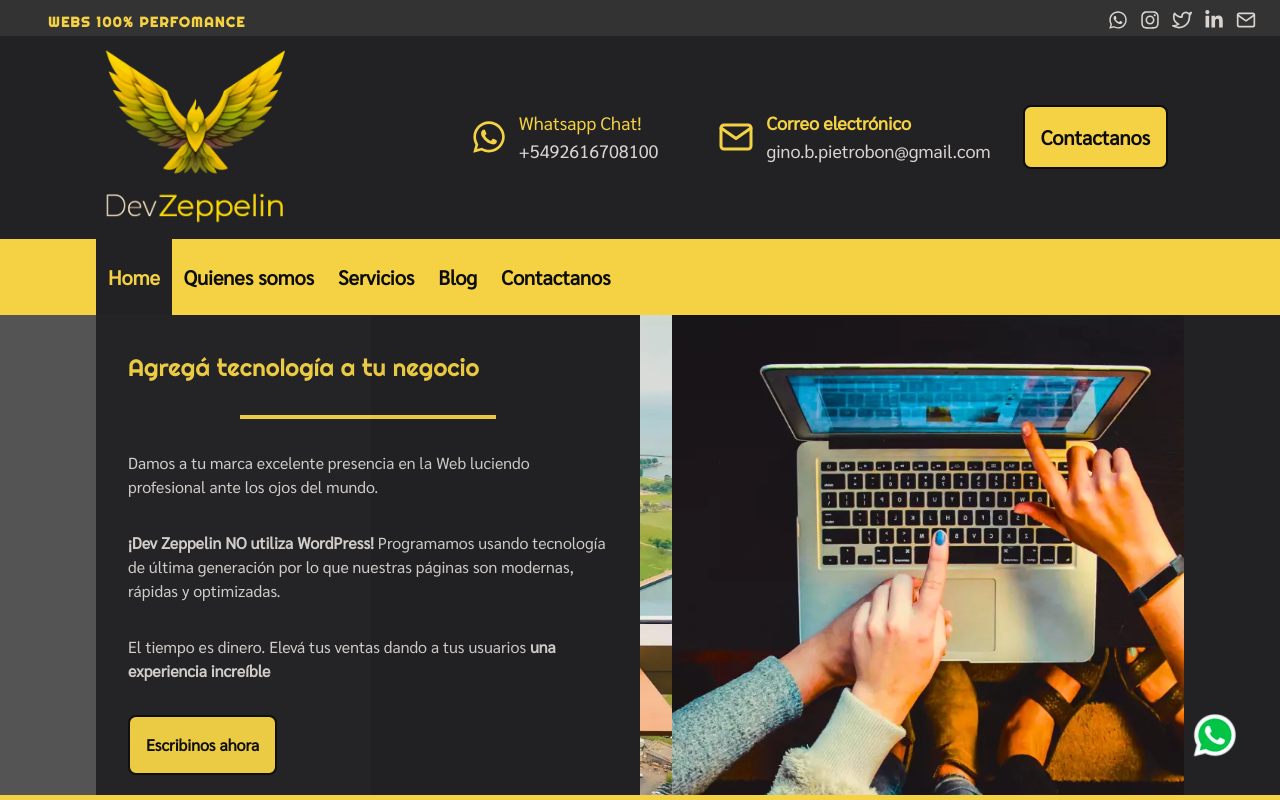
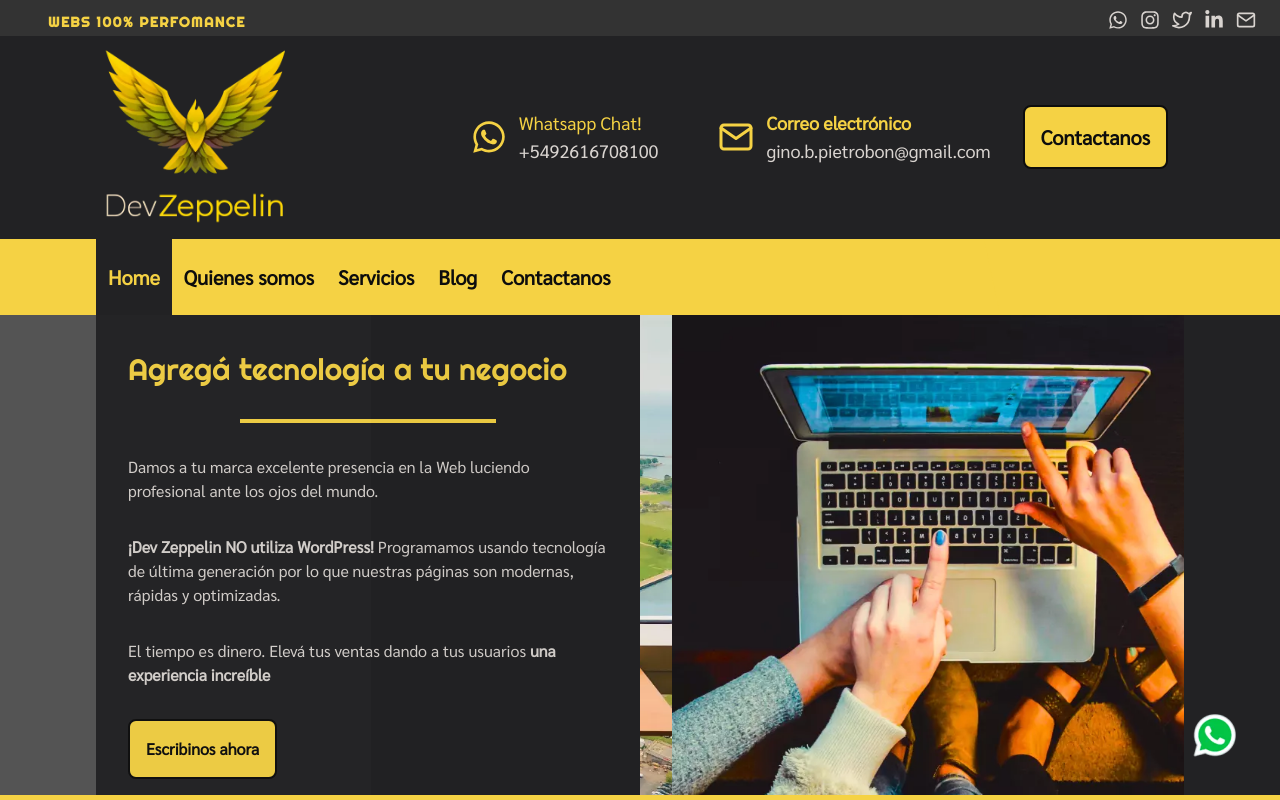
Before and after one commit to DevZeppelin/devzeppelinweb, a Next.js app: page / in a window 1280 px wide. Shown: the top 800 px of the page. Built offline with nearby package versions, Linux system fonts and the light colour scheme.

Commit message:
h1 bigger in section welcome

```diff
--- a/components/sections/SectionWelcome.js
+++ b/components/sections/SectionWelcome.js
@@ -33,7 +33,7 @@ const SectionWelcome = () => {
       <div>
         <div className="flex relative overflow-hidden md:grid md:grid-cols-2 text-base xs:px-2 sm:px-6 md:px-24 bg-yellow background-overlay">
           <div className="first-block text-lightGray space-y-6 md:space-y-8 p-6 md:p-8 my-auto bg-secundary z-40 opacity-80 md:opacity-95 h-full">
-            <h1 className="font-yellow text-yellow text-2xl mt-1 font-righteous">
+            <h1 className="font-yellow text-yellow text-2xl md:text-3xl mt-1 font-righteous">
               Agregá tecnología a tu negocio
             </h1>
             <div className="h-1 w-64 bg-yellow  mx-auto"></div>
```
